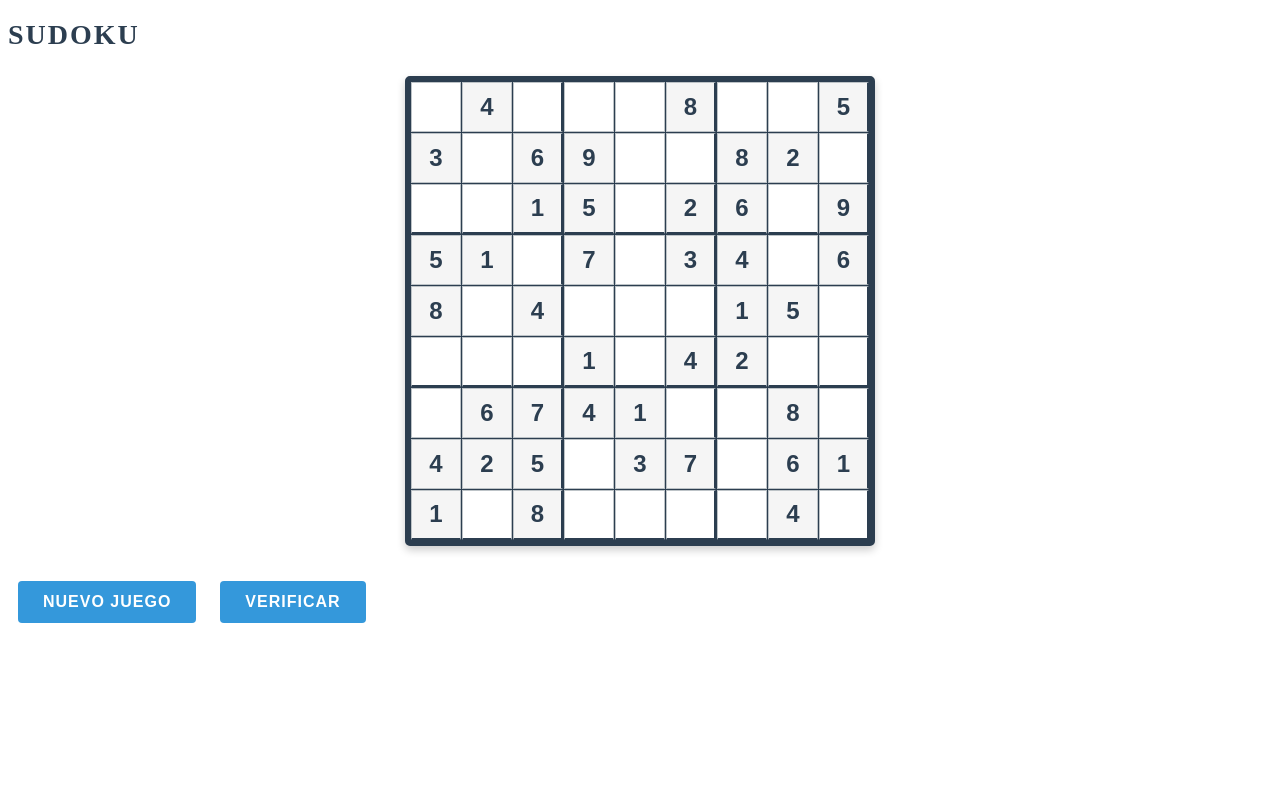
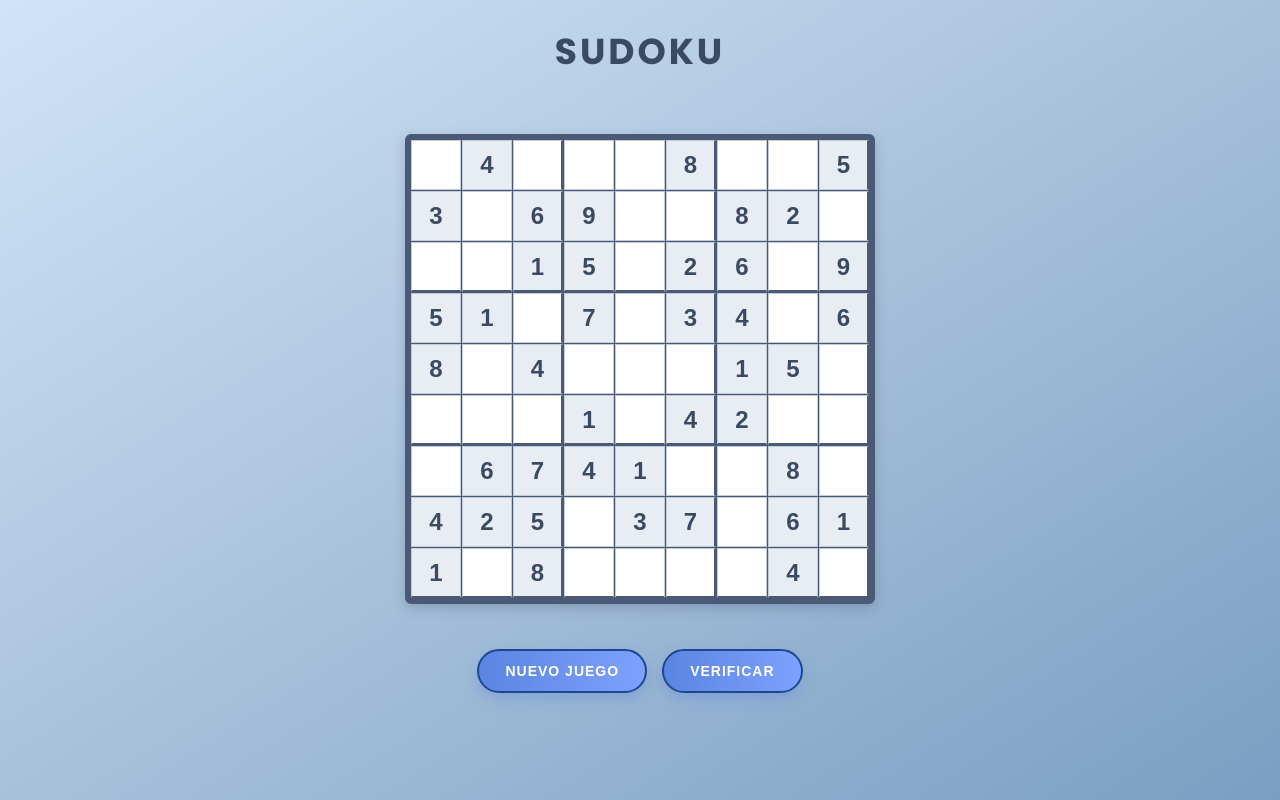
Before and after one commit to XimeAlexandra/sudoku-django, a Django app: page / in a window 1280 px wide. Run offline with Django 5.2, Linux system fonts and the light colour scheme.

Commit message:
Cambios en el diseño

```diff
--- a/sudoku_app/static/style.css
+++ b/sudoku_app/static/style.css
@@ -1,17 +1,54 @@
-/* Estilo mejorado para el tablero de Sudoku */
+@import url('https://fonts.googleapis.com/css2?family=Poppins:wght@400;600;700&display=swap');
+
+/* FONDO GENERAL */
+body {
+    margin: 0;
+    padding: 0;
+    min-height: 100vh;
+    background: linear-gradient(to bottom right, #d0e4f7, #a8c1db, #7a9ec2);
+    font-family: 'Poppins', sans-serif;
+    display: flex;
+    flex-direction: column;
+    align-items: center;
+    justify-content: flex-start;
+}
+
+/* CONTENEDOR GENERAL */
+.container {
+    max-width: 600px;
+    margin-top: 60px;
+    padding: 30px;
+    background-color: #fefefe;
+    border-radius: 12px;
+    box-shadow: 0 12px 25px rgba(50, 50, 93, 0.15);
+    text-align: center;
+    animation: fadeIn 0.8s ease-in;
+}
+
+/* TÍTULO */
+h1 {
+    font-size: 36px;
+    color: #3b4a63;
+    margin-bottom: 30px;
+    text-transform: uppercase;
+    letter-spacing: 3px;
+}
+
+/* TABLERO SUDOKU */
 #sudoku-board {
     display: grid;
     grid-template-columns: repeat(9, 50px);
     gap: 1px;
     margin: 25px auto;
     width: fit-content;
-    border: 3px solid #2c3e50;
-    border-radius: 5px;
+    border: 3px solid #4a5a76;
+    border-radius: 6px;
     padding: 3px;
-    background-color: #2c3e50;
-    box-shadow: 0 4px 8px rgba(0, 0, 0, 0.2);
+    background-color: #4a5a76;
+    box-shadow: 0 4px 12px rgba(74, 90, 118, 0.3);
 }
 
+/* FILAS Y CELDAS */
 .row {
     display: contents;
 }
@@ -22,82 +59,85 @@
     text-align: center;
     font-size: 24px;
     font-weight: bold;
-    border: 1px solid #bdc3c7;
+    border: 1px solid #c1cbd7;
     box-sizing: border-box;
     background-color: white;
+    color: #3b4a63;
     transition: all 0.2s ease;
-    color: #2c3e50;
 }
 
 .cell:hover {
-    background-color: #f8f9fa;
-    transform: scale(1.03);
+    background-color: #f5f8fc;
+    transform: scale(1.04);
     z-index: 1;
-    box-shadow: 0 0 5px rgba(0, 0, 0, 0.2);
+    box-shadow: 0 0 4px rgba(59, 74, 99, 0.15);
 }
 
 .cell:focus {
     outline: none;
-    background-color: #e3f2fd;
-    border-color: #2196f3;
-    box-shadow: 0 0 5px rgba(33, 150, 243, 0.5);
+    background-color: #d1e4fc;
+    border-color: #5a85e0;
+    box-shadow: 0 0 5px rgba(90, 133, 224, 0.5);
 }
 
-/* Bordes más gruesos para los subcuadrantes 3x3 */
 .cell:nth-child(3n) {
-    border-right: 2px solid #2c3e50;
+    border-right: 2px solid #4a5a76;
+}
+.row:nth-child(3n) .cell {
+    border-bottom: 2px solid #4a5a76;
 }
 
-.row:nth-child(3n) .cell {
-    border-bottom: 2px solid #2c3e50;
+.cell[readonly] {
+    background-color: #e8ecf3;
+    color: #3b4a63;
 }
 
-/* Estilo para celdas de solo lectura (pistas) */
-.cell[readonly] {
-    background-color: #f5f5f5;
-    color: #2c3e50;
-    font-weight: bold;
+/* BOTONES */
+.buttons {
+    display: flex;
+    flex-wrap: wrap;
+    justify-content: center;
+    gap: 15px;
+    margin-top: 20px;
 }
 
-/* Estilo para los botones */
 button {
-    margin: 10px;
-    padding: 12px 25px;
-    font-size: 16px;
-    background-color: #3498db;
-    color: white;
-    border: none;
-    border-radius: 4px;
+    padding: 12px 26px;
+    font-size: 14px;
+    background: linear-gradient(to right, #5a85e0, #7ea1ff);
+    color: #ffffff;
+    border: 2px solid #1c4791ff;
+    border-radius: 30px;
     cursor: pointer;
-    transition: all 0.3s ease;
-    font-weight: bold;
+    font-weight: 600;
     text-transform: uppercase;
     letter-spacing: 1px;
+    box-shadow: 0 6px 14px rgba(90, 133, 224, 0.35);
+    transition: all 0.3s ease;
 }
 
 button:hover {
-    background-color: #2980b9;
-    transform: translateY(-2px);
-    box-shadow: 0 4px 8px rgba(0, 0, 0, 0.1);
+    background: linear-gradient(to right, #99b1f4ff, #356de7ff);
+    transform: translateY(-2px) scale(1.02);
 }
 
 button:active {
-    transform: translateY(0);
+    transform: scale(0.98);
 }
 
-/* Estilo para el mensaje de resultado */
+/* MENSAJE */
 #result {
-    color: #2c3e50;
+    color: #3b4a63;
     font-size: 18px;
     margin: 15px 0;
-    padding: 10px;
-    border-radius: 4px;
+    padding: 12px;
+    border-radius: 8px;
     text-align: center;
-    font-weight: bold;
+    font-weight: 600;
     min-height: 24px;
 }
 
-/* Clases para mensajes de resultado */
+/* MENSAJES CORRECTOS Y ERRORES */
 .success {
     background-color: #d4edda;
     color: #155724;
@@ -108,33 +148,70 @@
     color: #721c24;
 }
 
-/* Estilo para el contenedor principal */
-.container {
-    max-width: 600px;
-    margin: 0 auto;
-    padding: 20px;
-    text-align: center;
-    font-family: 'Segoe UI', Tahoma, Geneva, Verdana, sans-serif;
-}
-
-/* Estilo para el título */
-h1 {
-    color: #2c3e50;
-    margin-bottom: 20px;
-    text-transform: uppercase;
-    letter-spacing: 2px;
-    font-size: 28px;
-}
-
-/* Efecto para celdas incorrectas */
+/* CELDA ERRÓNEA */
 .cell.error-cell {
-    background-color: #ffebee;
+    background-color: #ffcdd2;
     color: #c62828;
     animation: shake 0.5s;
 }
 
+/* ANIMACIONES */
 @keyframes shake {
     0%, 100% { transform: translateX(0); }
     20%, 60% { transform: translateX(-3px); }
     40%, 80% { transform: translateX(3px); }
 }
+
+@keyframes fadeIn {
+    from { opacity: 0; transform: translateY(10px); }
+    to { opacity: 1; transform: translateY(0); }
+}
+
+/* RESPONSIVE */
+@media (max-width: 600px) {
+    #sudoku-board {
+        grid-template-columns: repeat(9, 40px);
+    }
+
+    .cell {
+        width: 40px;
+        height: 40px;
+        font-size: 18px;
+    }
+
+    h1 {
+        font-size: 24px;
+    }
+
+    button {
+        padding: 10px 20px;
+        font-size: 13px;
+    }
+}
+
+@media (max-width: 400px) {
+    .container {
+        padding: 15px;
+        margin-top: 30px;
+    }
+
+    #sudoku-board {
+        grid-template-columns: repeat(9, 32px);
+    }
+
+    .cell {
+        width: 32px;
+        height: 32px;
+        font-size: 16px;
+    }
+
+    h1 {
+        font-size: 20px;
+        letter-spacing: 1px;
+    }
+
+    button {
+        padding: 8px 16px;
+        font-size: 12px;
+    }
+}
--- a/sudoku_app/templates/sudoku.html
+++ b/sudoku_app/templates/sudoku.html
@@ -19,8 +19,10 @@
         </div>
         {% endfor %}
     </div>
-    <button onclick="newGame()">Nuevo Juego</button>
-    <button onclick="verifySolution()">Verificar</button>
+   <div class="buttons">
+  <button onclick="newGame()">Nuevo Juego</button>
+  <button onclick="verifySolution()">Verificar</button>
+</div>
     <p id="result"></p>
     <script src="{% static 'script.js' %}"></script>
 </body>
```
